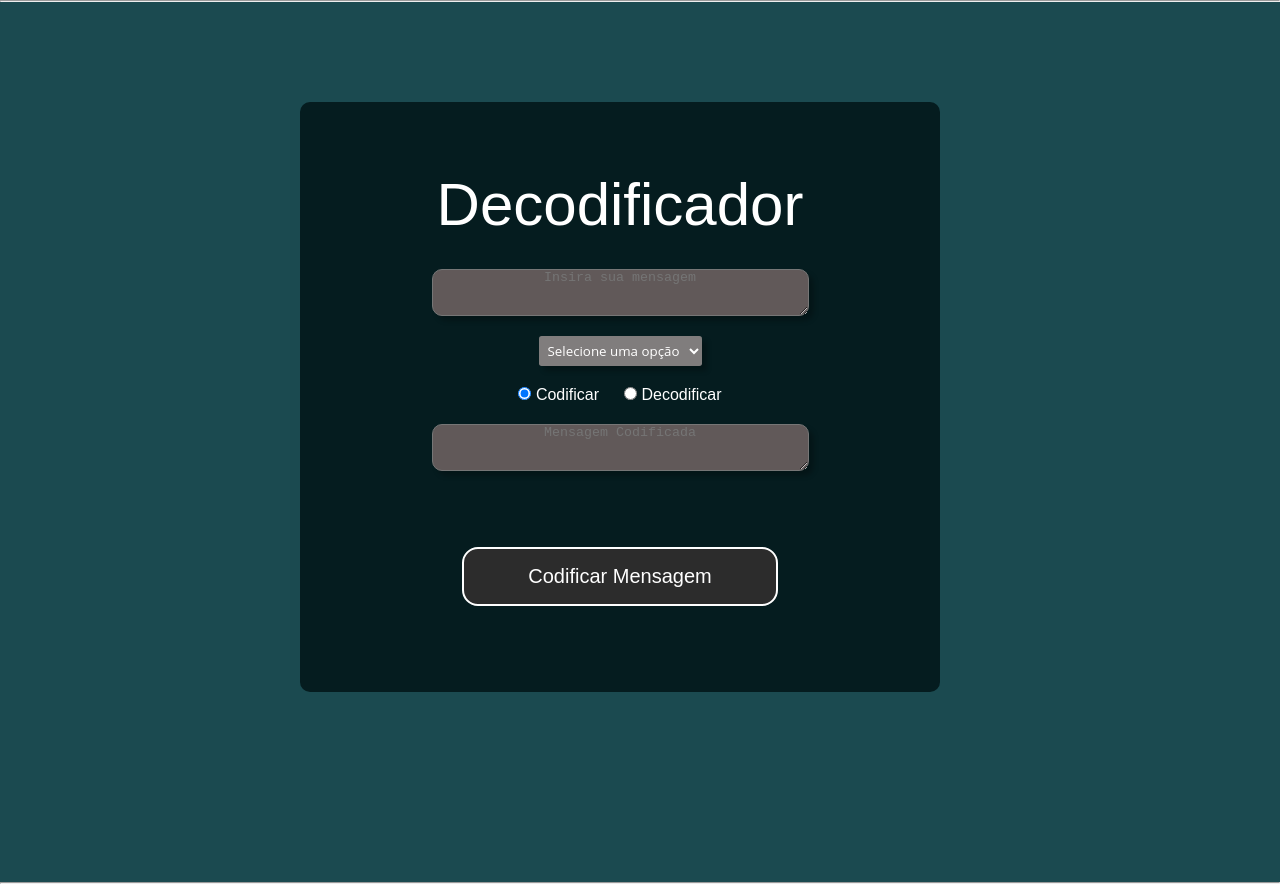
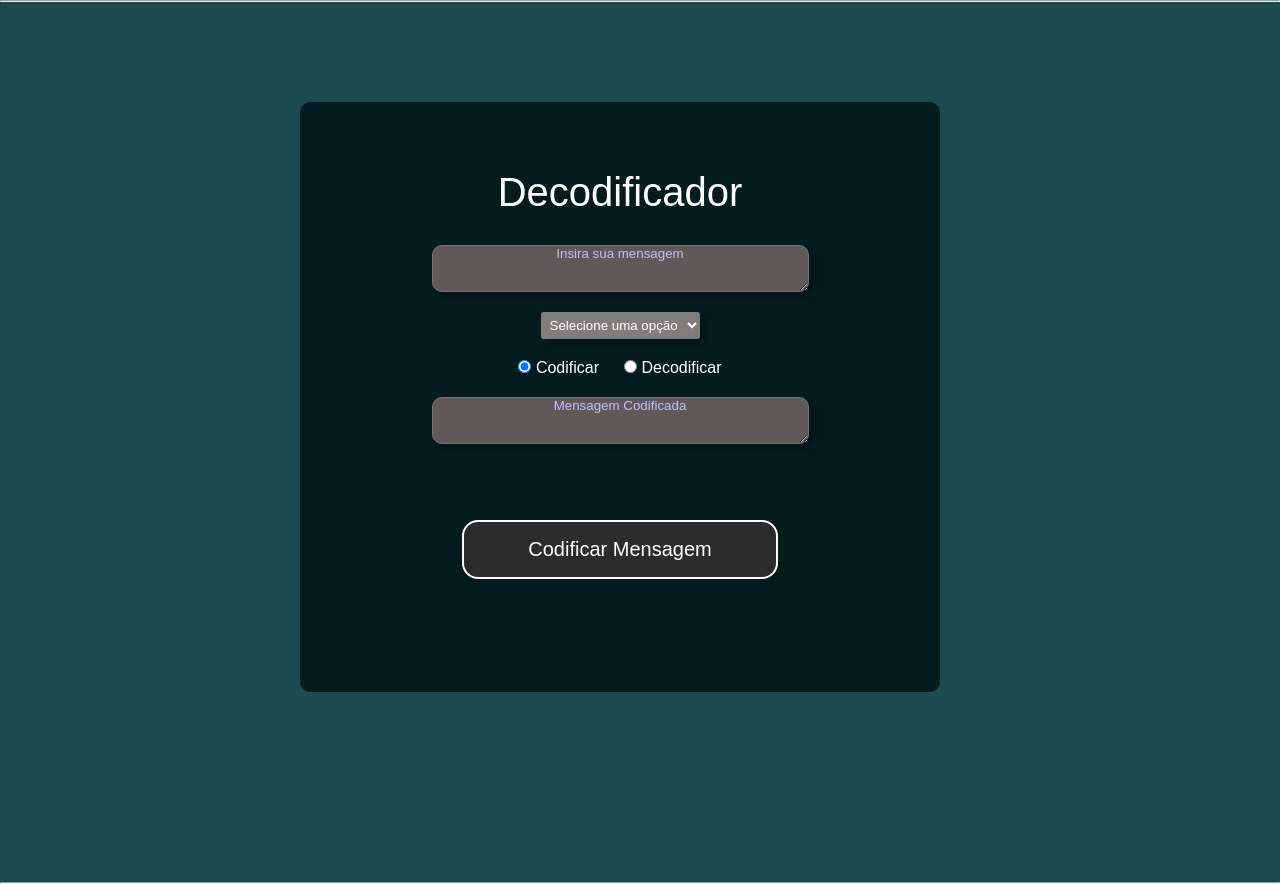
Before and after one commit to eliseumachadodealmeida/Codificador-Decodificador, a plain HTML site: page index.html in a window 1280 px wide. Drawn offline with Linux system fonts and the light colour scheme; a web font is replaced by a local one.

Commit message:
finalização

```diff
--- a/style.css
+++ b/style.css
@@ -20,6 +20,7 @@ body {
     margin: 100px;
     margin-left: 300px;
   }
+
 /* Título e tags */
 
 h1 {
@@ -28,7 +29,7 @@ h1 {
     font-family: Arial;
     color: white;
     font-weight: lighter;
-    font-size: 60px;
+    font-size: 40px;
     display: inline-flex;
     flex-direction: row;
     justify-content: center;
@@ -61,7 +62,7 @@ select {
     border-radius: .2em;
     padding: 5px;
     color: white;
-    font-family: 'Open Sans', sans-serif;
+    font-family: Arial;
 
     box-shadow: 5px 5px 5px rgba(0, 0, 0, 0.25);
 }
@@ -70,12 +71,15 @@ select {
 
 textarea {
     background-color: #615959;
+    font-family: Arial;
     text-align: center;
     border-radius: 10px;
     color: white;
     box-shadow: 5px 5px 5px rgba(0, 0, 0, 0.25);
 }
-
+textarea::placeholder{
+    color: rgb(193, 193, 255);
+}
 .chave-cont {
     display: none;
 }
```
